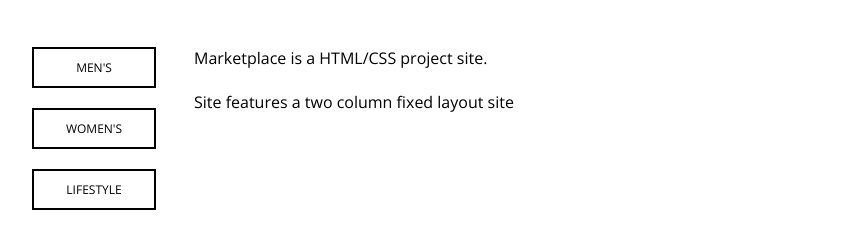
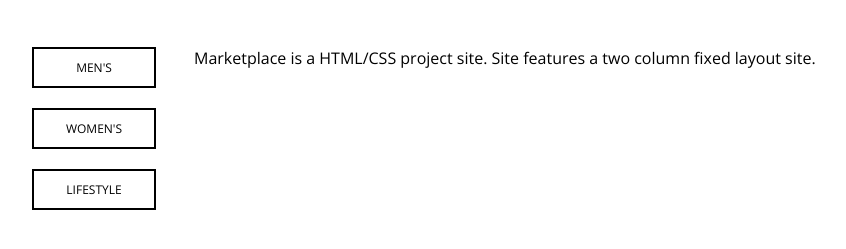
Before and after one commit to irvincee/marketplace, a plain HTML site: page about.html in a window 1280 px wide. Shown: the part 331-580 px from the top of the page, without its empty margins (121-967 px from the left). Drawn offline with nearby package versions, Linux system fonts and the light colour scheme.

Commit message:
about.html updated

```diff
--- a/about.html
+++ b/about.html
@@ -20,8 +20,7 @@
 	<main>
 		<section id="about">
 			<h1>About</h1>
-			<p>Marketplace is a HTML/CSS project site.</p> <br />
-			<p>Site features a two column fixed layout site</p>
+			<p>Marketplace is a HTML/CSS project site. Site features a two column fixed layout site.</p>
 
 		</section>
 
```
